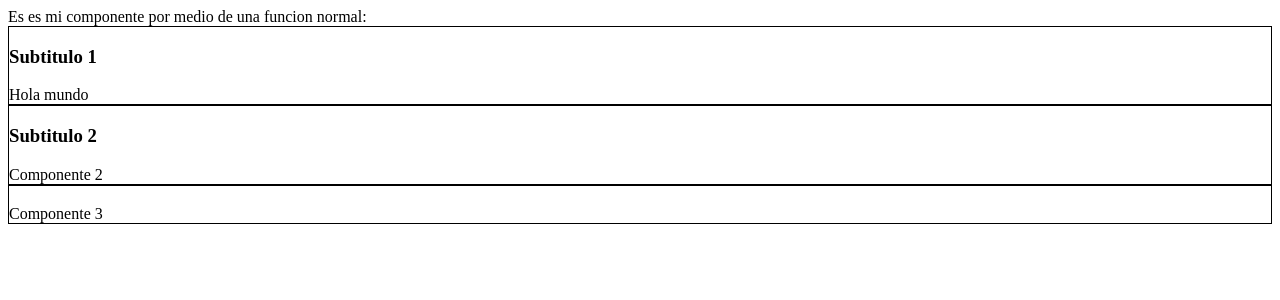
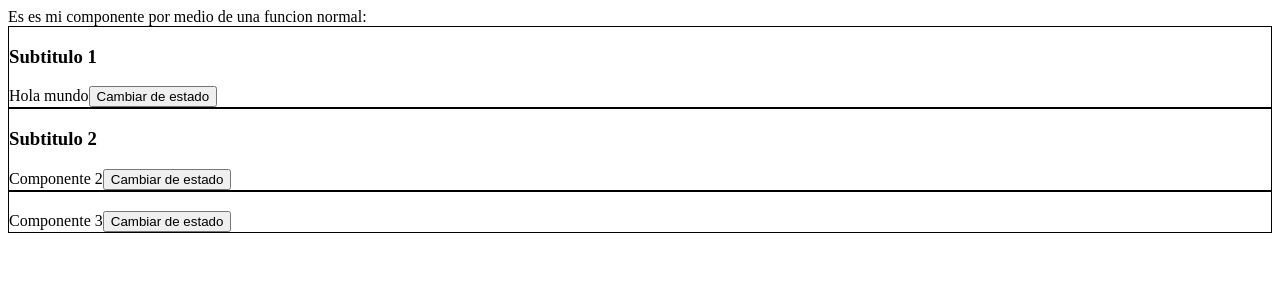
Before and after one commit to jecs580/my-first-reactapp, a React (Create React App) app: page / in a window 1280 px wide. Shown: the top 300 px of the page. Built offline with nearby package versions, Linux system fonts and the light colour scheme.

Commit message:
Uso de los estados en los componentes

```diff
--- a/src/App.js
+++ b/src/App.js
@@ -1,16 +1,43 @@
 import React from 'react';
 import './App.css';
 
-function Helloword(props){
-  // Los componentes por lo se coloca la primera letra en mayuscula
+// function Helloword(props){
+//   // Los componentes por lo se coloca la primera letra en mayuscula
 
-  return (
-    <div id="hello">
-      <h3>{props.subtitle}</h3>
-      {props.mytext}
-      </div>
-  )
+//   return (
+//     <div id="hello">
+//       <h3>{props.subtitle}</h3>
+//       {props.mytext}
+//       </div>
+//   )
+// }
+
+class Helloword extends React.Component{
+  state = {
+    // Estados de un componente
+    show:true
+  }
+  toggleShow = () =>{
+    this.setState({show:!this.state.show})
+  }
+  render(){
+    if (this.state.show){
+      return(
+        <div id="hello">
+        <h3>{this.props.subtitle}</h3>
+        {this.props.mytext}
+        <button onClick={this.toggleShow}>Cambiar de estado</button>
+        </div>
+      )
+    }
+    else{
+      return <h1>No hay elementos
+      <button onClick={this.toggleShow}>Cambiar de estado</button>
+      </h1>
+    }
+  }
 }
+
 // En forma de funcion de flecha
 // const App = ()=> <div>Este es mi componente por medio de una funcion de flecha: <Helloword/></div>
 
```
